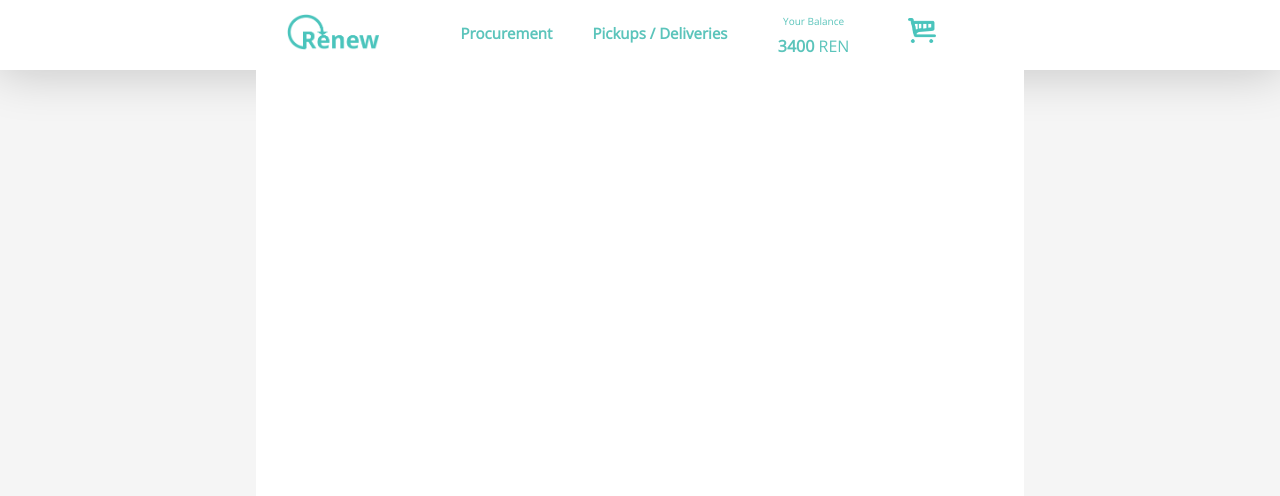
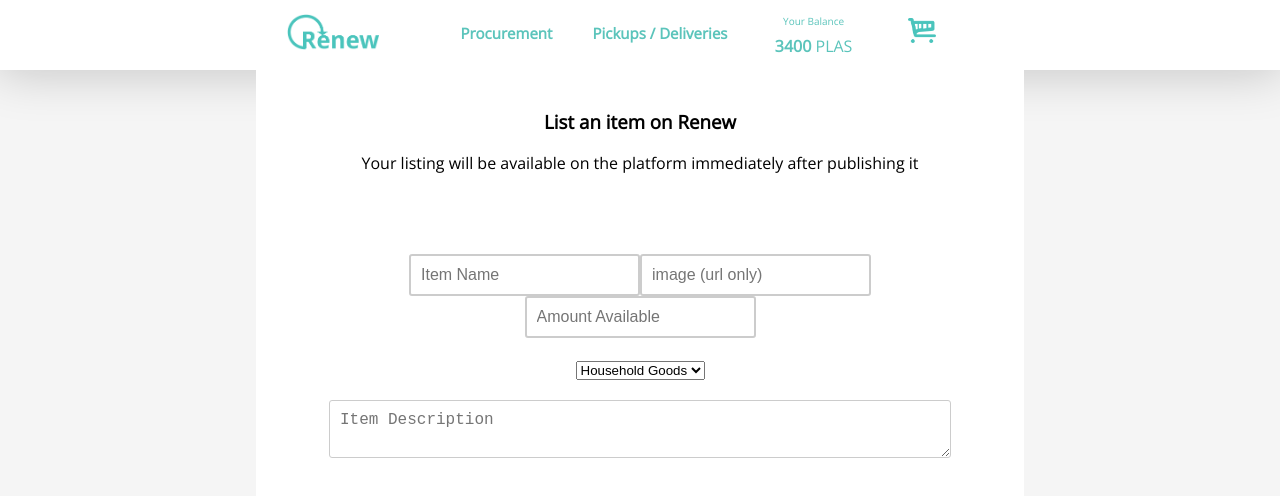
Before and after one commit to kvnvelasco/renew, a React (Create React App) app in the folder frontend/: page /list in a window 1280 px wide. Shown: the top 496 px of the page. Built offline with nearby package versions, Linux system fonts and the light colour scheme.

Commit message:
frontend changes

```diff
--- a/frontend/src/App.css
+++ b/frontend/src/App.css
@@ -39,11 +39,20 @@ body {
   grid-template-columns: 1fr 3fr
 }
 
+input, textarea {
+  padding: 10px;
+  font-size: 16px;
+  border-radius: 3px;
+  box-shadow: none;
+  border-style: solid;
+  border-color: #ccc;
+}
 .marketplace-items {
   display: grid;
   column-gap: 20px;
   row-gap: 20px;
-  grid-template-columns: 1fr 1fr 1fr
+  grid-template-columns: 1fr 1fr 1fr;
+  align-items: flex-start;
 }
 
 .marketplace-categories {
--- a/frontend/src/App.js
+++ b/frontend/src/App.js
@@ -10,7 +10,7 @@ import MyAccount from './pages/MyAccount';
 import OrdersPickups from './pages/Orders_pickups';
 import Procurement from './pages/Procurement';
 import Toaster from './toast/toasters';
-
+import List from './pages/List';
 class App extends Component {
   render() {
     return (
@@ -20,6 +20,7 @@ class App extends Component {
           <Switch>
             <Route path="/procurement" component={Procurement} />
             <Route path="/orders" component={OrdersPickups} />
+            <Route path="/list" component={List} />
             <Route path="/MyAccount" component={MyAccount} />
             <Route path='/checkout' component={Checkout} />
             <Route path="/" component={Procurement} exact />
--- a/frontend/src/components/ProcurementItem.jsx
+++ b/frontend/src/components/ProcurementItem.jsx
@@ -39,7 +39,7 @@ export default class ProcurementItem extends React.Component {
     return (
       <div className="procurement-card" onClick={() => this.setState({selected: true})}>
         <div className="procurement-image" style={{ backgroundImage: `url(${imageURL})`}} />
-        <div className="price">1,200 PHP/pc </div>
+        <div className="price">{price} PLAS</div>
         <div className="procurement column-2">
           <strong>{name}</strong>
         </div>
--- a/frontend/src/components/navigation.jsx
+++ b/frontend/src/components/navigation.jsx
@@ -24,7 +24,7 @@ export default function Navigation(props) {
                 </li> */}
                 <li className='nav--link-item'>
                     <span>Your Balance</span>
-                    <div className="balance"><strong>3400</strong> REN</div>
+                    <div className="balance"><strong>3400</strong> PLAS</div>
                 </li>
                 <li className='nav--link-item'>
                     <Link to="/checkout">
--- /dev/null
+++ b/frontend/src/pages/List.jsx
@@ -0,0 +1,36 @@
+import * as React from 'react';
+
+export default class List extends React.Component {
+  render () {
+    return (
+      <div className="padded-area">
+        <h3>List an item on Renew</h3>
+        <p>
+          Your listing will be available on the platform immediately after
+          publishing it
+        </p>
+
+        <br />
+        <br />
+
+        <div className="padded-area">
+          <input placeholder="Item Name" />
+          <input placeholder="image (url only)" />
+          <input placeholder="Amount Available" />
+        </div>
+
+        <select>
+          <option>Household Goods</option>
+
+        </select>
+
+
+
+        <div className="padded-area">
+          <textarea placeholder="Item Description" style={{width: '600px'}}></textarea>
+        </div>
+
+      </div>
+    )
+  }
+}
--- a/frontend/src/pages/Procurement.jsx
+++ b/frontend/src/pages/Procurement.jsx
@@ -12,6 +12,7 @@ class Procurement extends Component {
   constructor() {
     super()
     this.state = {
+      selected: 0,
       categories: []
     }
   }
@@ -23,22 +24,31 @@ class Procurement extends Component {
   async componentWillMount() {
     const categories = await axios.get('/api/v1/category/all');
     this.setState({ categories: categories.data })
-    console.log('state',this.state.categories)
     if(categories.data.length)
       this.getProducts(categories.data[0]._id);
   }
 
-  getProducts = async (categ_id) => {
+  getProducts = async (categ_id, i) => {
     const url = `/api/v1/productcategory?category=${categ_id}`
     const res = await axios.get(url)
     const procurementItems = res.data
 
     this.props.dispatch(dispatchProducts(procurementItems))
+    this.setState({selected: i})
+  }
+
+  getAllProducts = async () => {
+    const url = `/api/v1/product`
+    const res = await axios.get(url)
+    const procurementItems = res.data
+
+    this.props.dispatch(dispatchProducts(procurementItems))
+    // this.setState({ selected: i })
   }
 
   render() {
     const {items} = this.props
-    console.log('items',items)
+
     return (
       <div className="procurement-container">
         <div
@@ -55,44 +65,26 @@ class Procurement extends Component {
         </div>
         <div className="marketplace-main">
           <div className="add-item padded-area text-right">
-            <Button>
+            <Button to="/list">
               + List an Item
             </Button>
           </div>
           <div className="marketplace-list">
             <div className="marketplace-categories">
+            <div className="marketplace-category" onClick={this.getAllProducts}>
+              All
+            </div>
               {this.state.categories.map((category, i) => {
                 return(
                   <div
-                    key={i}
-                    className="marketplace-category"
-                    onClick={() => this.getProducts(category._id)}
+                    key={category._id}
+                    className={"marketplace-category" + (this.state.selected === i ? ' active' : '')}
+                    onClick={() => this.getProducts(category._id, i)}
                     >
                     {category.name}
                   </div>
                 )
               })}
-              {/* <div className="marketplace-category no-select">
-                Categories
-              </div>
-              <div className="marketplace-category active" onClick={e => console.log(e.target)}>
-                Household Goods
-              </div>
-              <div className="marketplace-category">
-                School Supplies
-              </div>
-              <div className="marketplace-category">
-                Construction Materials
-              </div>
-              <div className="marketplace-category">
-                3D Printer Fillament
-              </div>
-              <div className="marketplace-category">
-                Raw Plastic
-              </div>
-              <div className="marketplace-category">
-                Art
-              </div> */}
             </div>
             <div className="marketplace-items padded-area">
               {
@@ -100,9 +92,10 @@ class Procurement extends Component {
                   return <ProcurementItem
                     key={idx}
                     name={item.name}
+                    price={item.price}
                     description={item.description}
                     onOrder={({ quantity }) => this.props.dispatch(addToCart(item, quantity))}
-                    imageURL={item.imageUrl} />
+                    imageURL={item.image_url} />
                 })
               }
             </div>
--- a/frontend/src/pages/pages_styles/Procurement.css
+++ b/frontend/src/pages/pages_styles/Procurement.css
@@ -1,7 +1,7 @@
 .procurement-card{
     border:1px solid #E6E3E3;
     display:grid;
-    grid-template-rows: 170px 1fr;
+    grid-template-rows: 170px 50px;
     grid-template-columns: 1fr;
     justify-content: space-around;
     margin-bottom:20px;
--- a/frontend/src/store/procurables.js
+++ b/frontend/src/store/procurables.js
@@ -19,7 +19,6 @@ export default function procurablesReducer(state=[], action) {
   switch(action.type) {
     case actiontypes.dispatchProducts:
       return [
-        ...state,
         ...action.payload.items
       ]
     default:
```
Also changed, not shown: frontend/src/pages/Purchase.jsx (added, +51 -0 lines), 1 other file (tests, documents, lock files or other folders).
